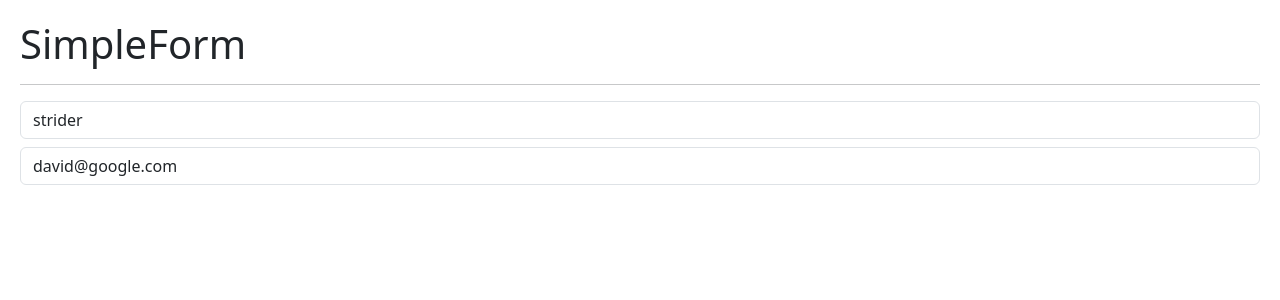
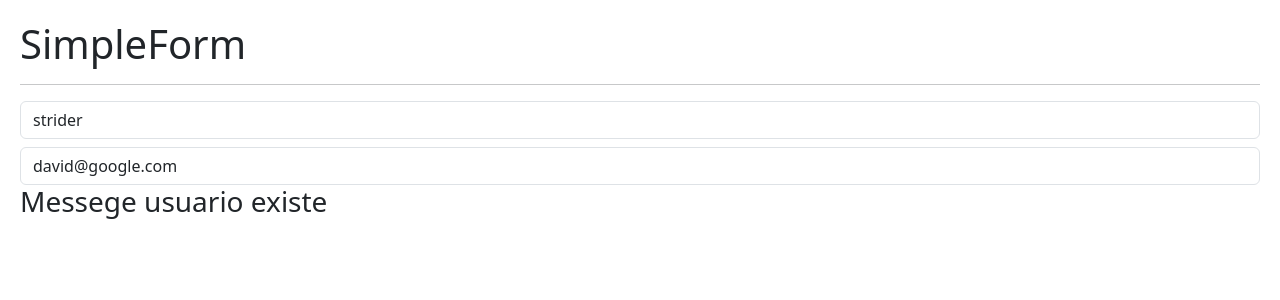
Before and after one commit to Davidcastel26/HooksReact, a React (Vite) app in the folder hook-app/: page / in a window 1280 px wide. Shown: the top 300 px of the page. Built offline with nearby package versions, Linux system fonts and the light colour scheme.

Commit message:
Update SimpleForm.jsx

```diff
--- a/hook-app/src/02-useEffect/SimpleForm.jsx
+++ b/hook-app/src/02-useEffect/SimpleForm.jsx
@@ -1,4 +1,5 @@
 import { useEffect, useState } from "react"
+import Messege from "./Messege";
 
 const infoForm = {
     username: 'strider',
@@ -50,6 +51,8 @@ export default function SimpleForm() {
             value={ email }
             onChange={ onInputChange }
         />
+
+        <Messege />
     </>
   )
 }
```
